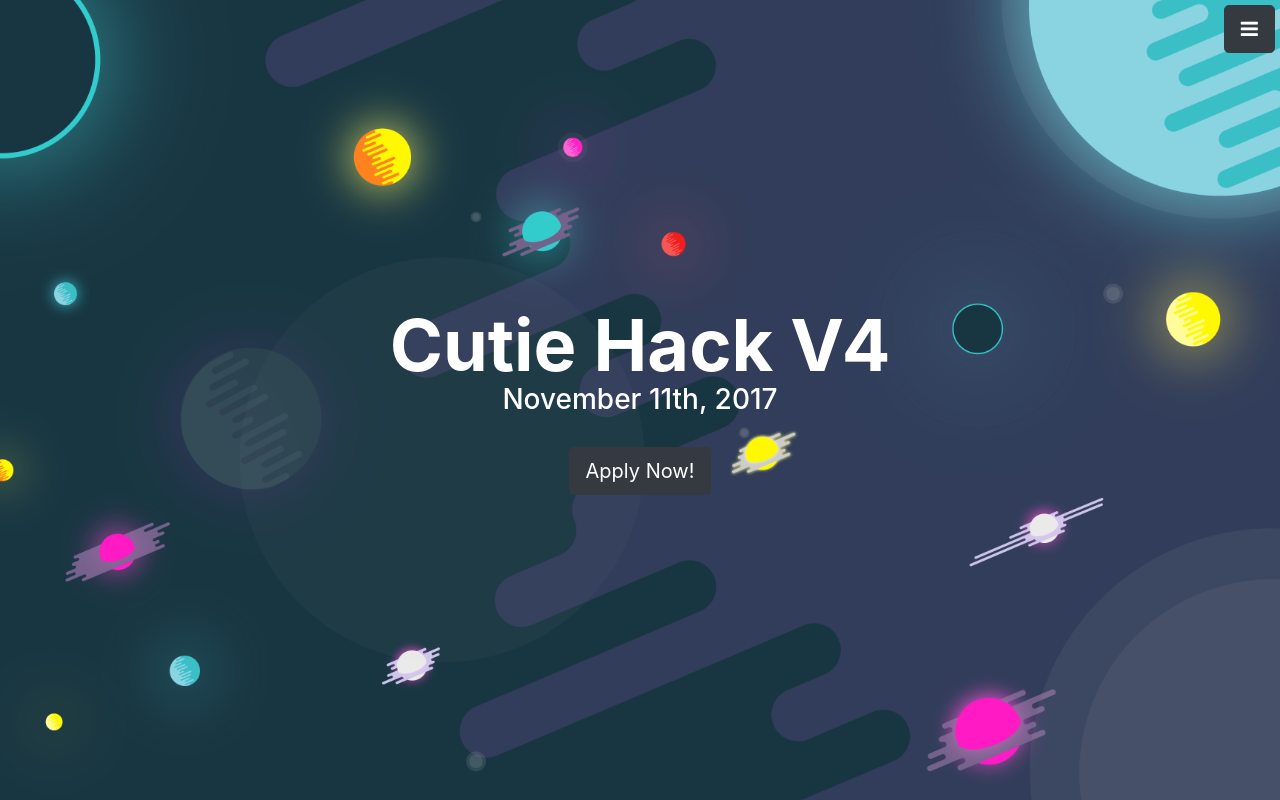
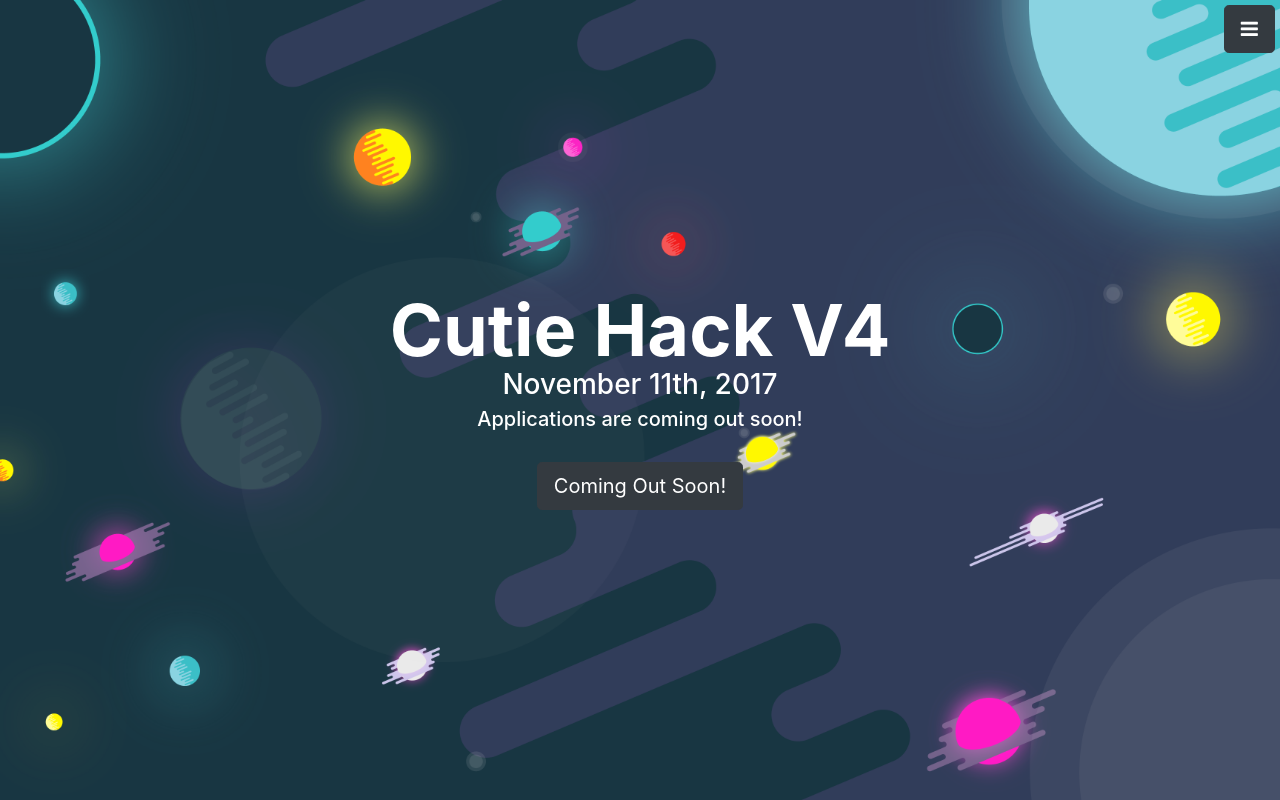
Before and after one commit to lepatrick714/cutiehacksFall2017, a website with bundled scripts: page index.html in a window 1280 px wide. Shown: the top 800 px of the page. Built offline with nearby package versions, Linux system fonts and the light colour scheme.

```diff
--- a/index.html
+++ b/index.html
@@ -53,8 +53,9 @@
       <div class="text-vertical-center">
         <h1>Cutie Hack V4</h1>
         <h3>November 11th, 2017</h3>
+        <h5>Applications are coming out soon!</h5>
         <br>
-        <a href="#about" class="btn btn-dark btn-lg js-scroll-trigger">Apply Now!</a>
+        <a href="" class="btn btn-dark btn-lg js-scroll-trigger">Coming Out Soon!</a>
       </div>
     </header>
 
@@ -193,6 +194,7 @@
             <div class="align-center">
                 <p>Template by: <a href="https://github.com/BlackrockDigital/startbootstrap-stylish-portfolio">Blackrock Digital LLC</a></p>
                 <p>Modified work by: <a href="https://www.linkedin.com/in/patrick-le-b9820a101/">Patrick Le</a>
+                <p>Check out <a href="">Cutie Hack V3</a>
             </div>
           </div>
         </div>
```
